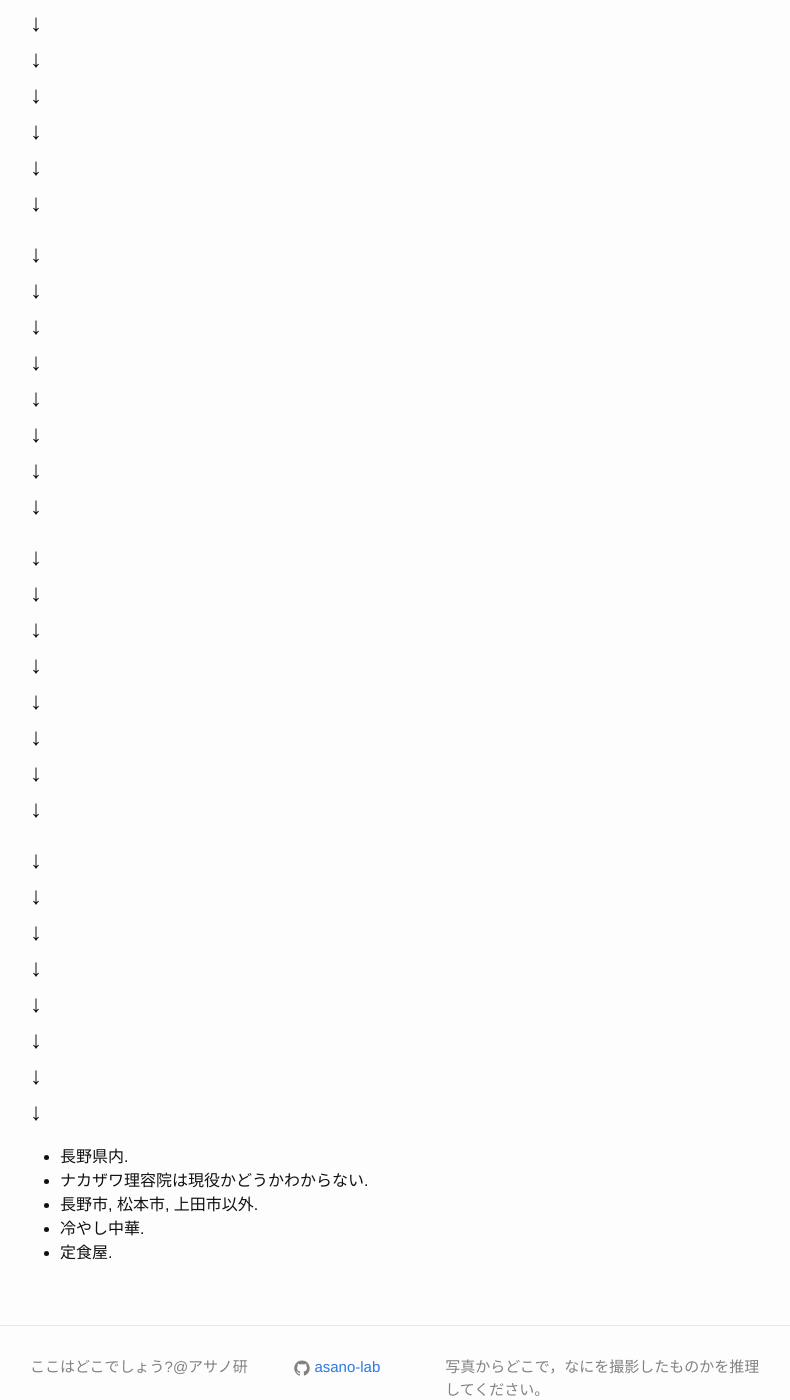
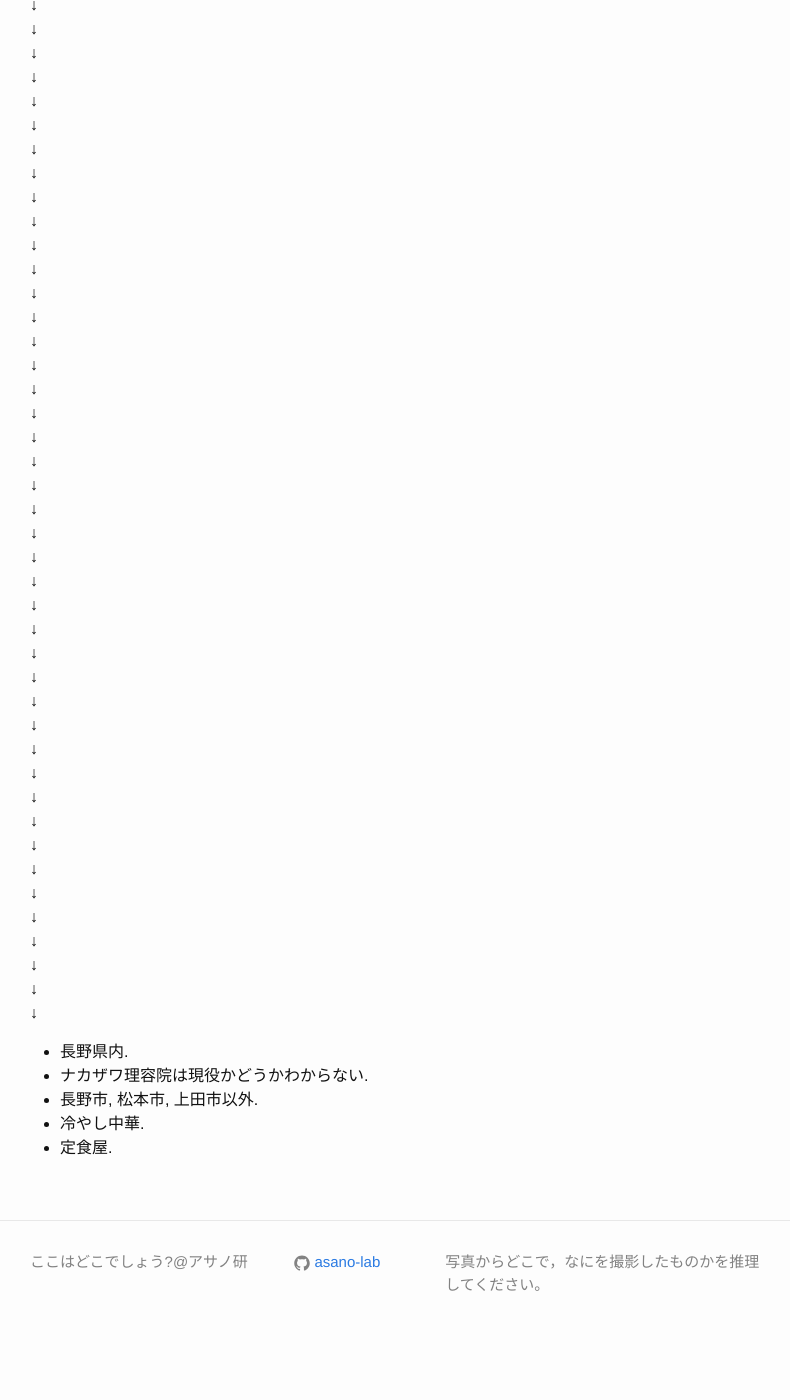
Before and after one commit to asano-lab/kokodoko, a Jekyll site: the page built from _posts/2021-08-06-q38.md, in a window 1280 px wide and 1400 px high, scrolled down 2139 px. Shown: the whole window, without its empty margins (240-1030 px from the left). Built offline with Jekyll 4.4.1, drawn with Linux system fonts in a browser that asks for light colours; after the commit the page ends 3495 px from its top, so only the background shows below that.

Commit message:
↓をそのまま入力すれば表示されるか?

```diff
--- a/_posts/2021-08-06-q38.md
+++ b/_posts/2021-08-06-q38.md
@@ -12,14 +12,16 @@ categories: question
 
 # ヒント
 
-# &darr;<br />&darr;<br />&darr;<br />&darr;<br />&darr;<br />&darr;<br />&darr;<br />&darr;<br />
-# &darr;<br />&darr;<br />&darr;<br />&darr;<br />&darr;<br />&darr;<br />&darr;<br />&darr;<br />
-# &darr;<br />&darr;<br />&darr;<br />&darr;<br />&darr;<br />&darr;<br />&darr;<br />&darr;<br />
-# &darr;<br />&darr;<br />&darr;<br />&darr;<br />&darr;<br />&darr;<br />&darr;<br />&darr;<br />
-# &darr;<br />&darr;<br />&darr;<br />&darr;<br />&darr;<br />&darr;<br />&darr;<br />&darr;<br />
-# &darr;<br />&darr;<br />&darr;<br />&darr;<br />&darr;<br />&darr;<br />&darr;<br />&darr;<br />
-# &darr;<br />&darr;<br />&darr;<br />&darr;<br />&darr;<br />&darr;<br />&darr;<br />&darr;<br />
-# &darr;<br />&darr;<br />&darr;<br />&darr;<br />&darr;<br />&darr;<br />&darr;<br />&darr;
+↓<br />↓<br />↓<br />↓<br />↓<br />↓<br />↓<br />↓<br />↓<br />↓<br />↓<br />↓<br />↓<br />↓<br />↓<br />↓<br />
+↓<br />↓<br />↓<br />↓<br />↓<br />↓<br />↓<br />↓<br />↓<br />↓<br />↓<br />↓<br />↓<br />↓<br />↓<br />↓<br />
+&darr;<br />&darr;<br />&darr;<br />&darr;<br />&darr;<br />&darr;<br />&darr;<br />&darr;<br />
+&darr;<br />&darr;<br />&darr;<br />&darr;<br />&darr;<br />&darr;<br />&darr;<br />&darr;<br />
+&darr;<br />&darr;<br />&darr;<br />&darr;<br />&darr;<br />&darr;<br />&darr;<br />&darr;<br />
+&darr;<br />&darr;<br />&darr;<br />&darr;<br />&darr;<br />&darr;<br />&darr;<br />&darr;<br />
+&darr;<br />&darr;<br />&darr;<br />&darr;<br />&darr;<br />&darr;<br />&darr;<br />&darr;<br />
+&darr;<br />&darr;<br />&darr;<br />&darr;<br />&darr;<br />&darr;<br />&darr;<br />&darr;<br />
+&darr;<br />&darr;<br />&darr;<br />&darr;<br />&darr;<br />&darr;<br />&darr;<br />&darr;<br />
+&darr;<br />&darr;<br />&darr;<br />&darr;<br />&darr;<br />&darr;<br />&darr;<br />&darr;
 
 * 長野県内.
 * ナカザワ理容院は現役かどうかわからない.
```
